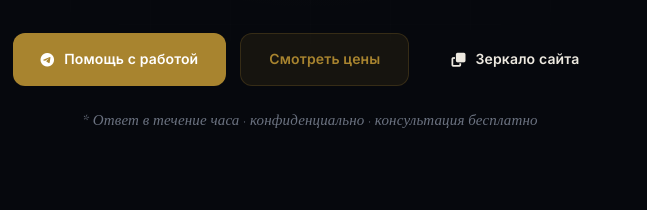
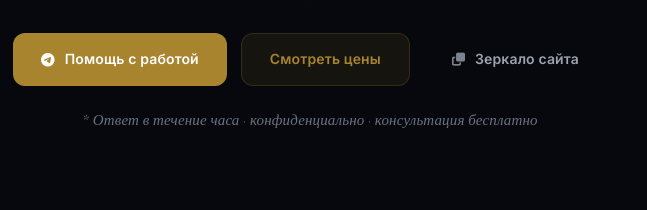
Before and after one commit to NovaScriptumproject/novascriptum-links, a plain HTML site: page index.html in a window 1280 px wide. Shown: the part 536-746 px from the top of the page, 330-977 px from the left. Drawn offline with nearby package versions, Linux system fonts and the light colour scheme.

Commit message:
Add files via upload

```diff
--- a/style.css
+++ b/style.css
@@ -371,6 +371,24 @@ h1, h2, h3, h4 {
     letter-spacing: 0.01em;
 }
 
+.btn-ghost {
+    background: transparent;
+    color: var(--text-secondary);
+    border: 1px solid var(--border-strong);
+}
+
+.btn-ghost:hover {
+    color: var(--accent);
+    border-color: var(--accent-border);
+    background: var(--accent-soft);
+    transform: translateY(-1px);
+}
+
+.btn-ghost i {
+    font-size: 0.8125rem;
+    opacity: 0.8;
+}
+
 .hero-scroll {
     position: absolute;
     bottom: 32px;
```
